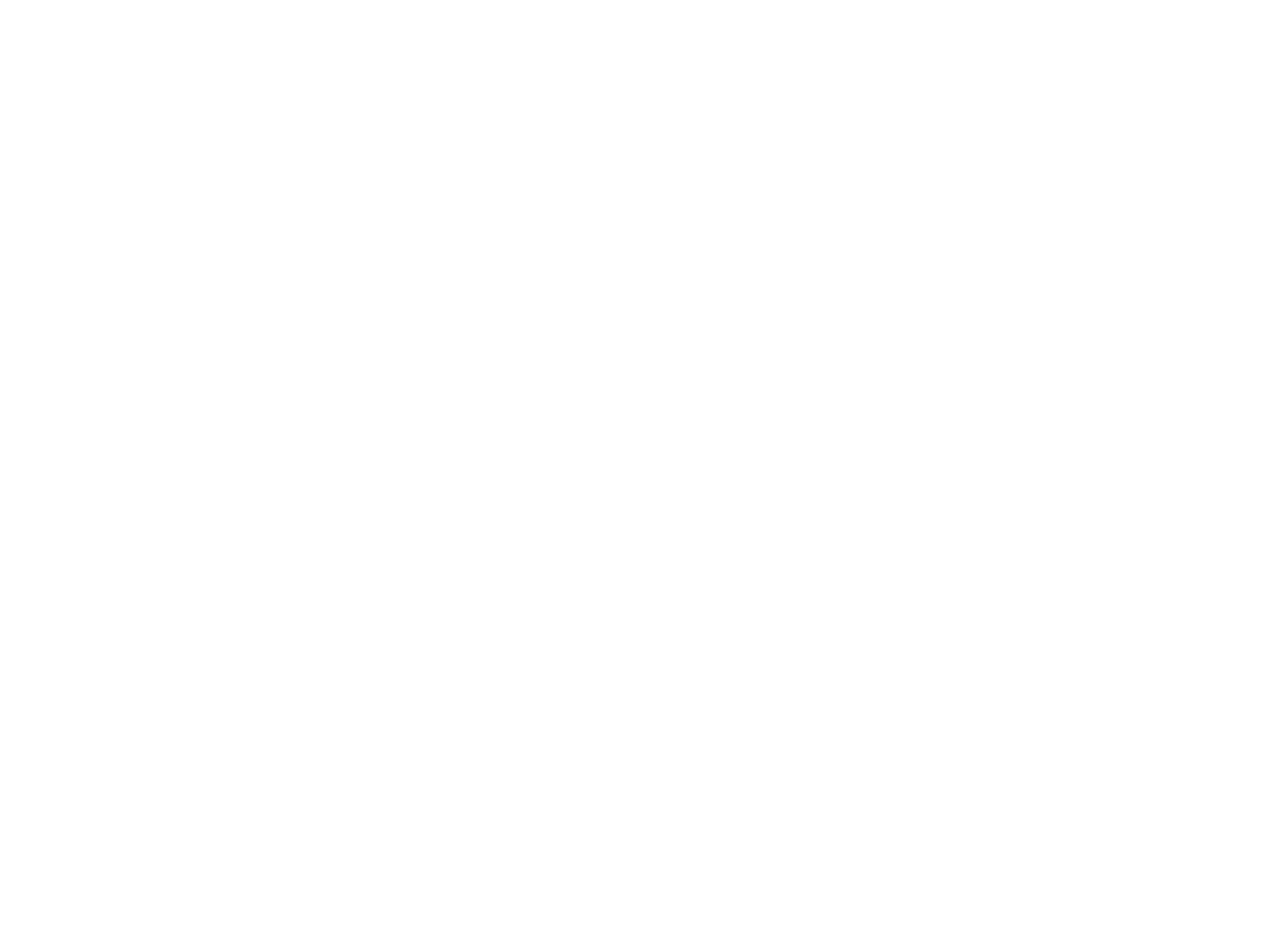
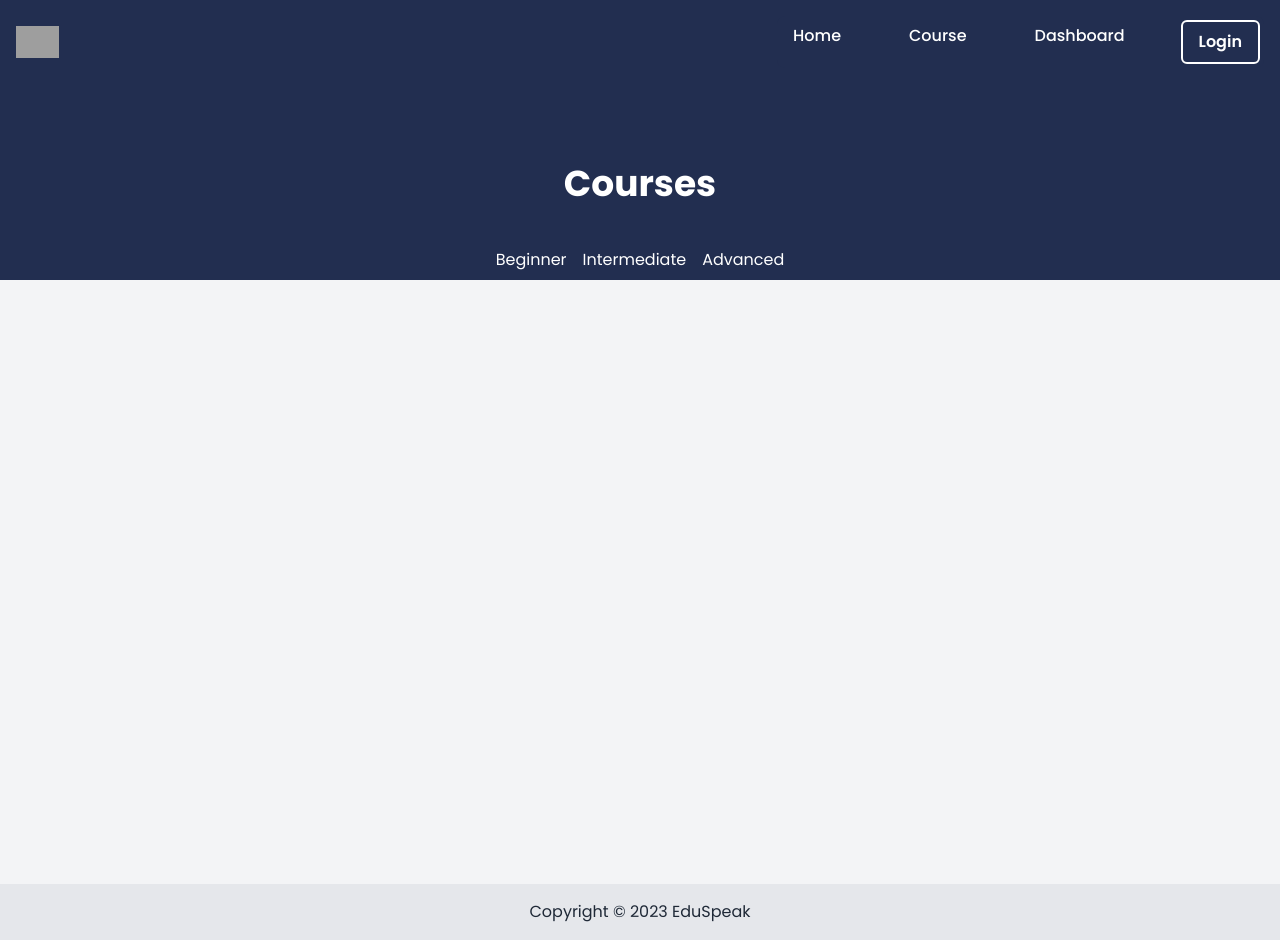
Before and after one commit to eduspeak/eduspeak-frontend, a React (Create React App) app: page /menuCourse in a window 1280 px wide. Before the commit this address had no page. Before the commit the page ends 800 px from the top, so only its background shows below. Built offline with nearby package versions, Linux system fonts and the light colour scheme; grey boxes are pictures that could not be loaded.

Commit message:
menu course

```diff
--- a/src/App.js
+++ b/src/App.js
@@ -12,6 +12,8 @@
 import History from "./pages/menuDashboard/attemptsHistory";
 import Enrolled from "./pages/menuDashboard/enrolledCourses ";
 import Upgrade from "./pages/menuDashboard/upgradeMembership";
+import MenuCourse from "./pages/menuCourse";
+import Detail from "./pages/menuDetailCourses";
 
 function App() {
   return (
@@ -23,10 +25,13 @@
         <Route path="/dashboard" element={<Dashboard />}></Route>
         <Route path="/dashboard/user" element={<DashboardUser />}></Route>
         <Route path="/dashboard/review" element={<Review />}></Route>
-        {/* Ayyash */}
+        {/* Ayyas */}
         <Route path="/dashboard/history" element={<History />} />
         <Route path="/dashboard/enrolled" element={<Enrolled />} />
+        {/* nurul */}
         <Route path="/dashboard/upgrade" element={<Upgrade />} />
+        <Route path="/menuCourse" element={<MenuCourse />} />
+        <Route path="/detail" element={<Detail />} />
       </Routes>
     </>
   );
--- /dev/null
+++ b/src/components/Footers/index.js
@@ -0,0 +1,11 @@
+function Footers() {
+  return (
+    <div>
+      <footer className="bg-gray-200 p-4 text-center  bottom-0 w-full">
+        Copyright &copy; 2023 EduSpeak
+      </footer>
+    </div>
+  );
+}
+
+export default Footers;
--- a/src/pages/menuCourse.js
+++ b/src/pages/menuCourse.js
@@ -1,12 +1,99 @@
 import Navbar from "../components/Navbar";
+import { Link } from "react-router-dom";
+import React, { useState } from "react";
+import CourseCard from "./menuCourseCard";
+import Footers from "../components/Footers";
+import dumyCourses from "../assets/gambar/dumy_courses.png";
 
-function Course() {
+const Course = () => {
+  const [hoveredIndex, setHoveredIndex] = useState(null);
+
+  const handleMouseEnter = (index) => {
+    setHoveredIndex(index);
+  };
+
+  const handleMouseLeave = () => {
+    setHoveredIndex(null);
+  };
+
+  const [activeLink, setActiveLink] = useState(null);
+
+  const handleLinkClick = (index) => {
+    setActiveLink(index);
+  };
+
+  const linkStyle = {
+    display: "inline-block",
+    borderBottom: "4px solid transparent",
+    transition: "border-bottom-color 0.2s ease-in-out",
+    margin: 0,
+    padding: "0.25rem 0.5rem",
+    borderBottomColor: "#222E50",
+  };
+
+  const linkHoverStyle = {
+    borderBottomColor: "#E9D985",
+  };
+
+  const links = ["Beginner", "Intermediate", "Advanced"];
+
   return (
-    <>
+    <div className="bg-gray-100">
       <Navbar />
-      <p>Ini Couse</p>
-    </>
+      <div className=" min-h-screen">
+        <header className="bg-[#222E50] pb-0 py-20">
+          <div className="max-w-7xl mx-auto mt-100 text-center text-white">
+            <div className="">
+              <h1 className="text-4xl font-bold text-white">Courses</h1>
+            </div>
+            <ul className="flex justify-center mt-10">
+              {links.map((link, index) => (
+                <li key={index} className="text-white">
+                  <Link to="/course">
+                    <div
+                      style={{
+                        ...linkStyle,
+                        ...(hoveredIndex === index ? linkHoverStyle : {}),
+                      }}
+                      onMouseEnter={() => handleMouseEnter(index)}
+                      onMouseLeave={handleMouseLeave}
+                      onClick={() => handleLinkClick(index)}
+                      className="text-white"
+                    >
+                      {link}{" "}
+                    </div>
+                  </Link>
+                </li>
+              ))}
+            </ul>
+          </div>
+        </header>
+        <div className="flex justify-center item-center m-10 ">
+          {activeLink === 0 && (
+            <Link to="/detail">
+              <div className="flex space-x-2 ">
+                <CourseCard
+                  className="max-w-md"
+                  title="Learning The Alphabet and Pronunciation"
+                  imageSrc={dumyCourses}
+                  description="Description for Learning The Alphabet and Pronunciation."
+                />
+                <CourseCard
+                  className="max-w-md"
+                  title="Learning The Alphabet and Pronunciation"
+                  imageSrc={dumyCourses}
+                  description="Description for Learning The Alphabet and Pronunciation."
+                />
+              </div>
+            </Link>
+          )}
+          {activeLink === 1 && <Link to="/detail"></Link>}
+          {activeLink === 2 && <Link to="/detail"></Link>}
+        </div>
+      </div>
+      <Footers />
+    </div>
   );
-}
+};
 
 export default Course;
--- /dev/null
+++ b/src/pages/menuCourseCard.js
@@ -0,0 +1,80 @@
+import React from "react";
+
+const CourseCard = ({ title, imageSrc, description }) => {
+  return (
+    <div class="max-w-md">
+      <div className="relative shadow dark:bg-gray-800 dark:border-gray-700">
+        <img class="w-full h-auto rounded-lg " src={imageSrc} alt={title} />
+        <div className="bg-[#222E50] max-w-[70px] h-[24px] p-2 space-x-1 items-center justify-center flex rounded-lg absolute bottom-0 right-0">
+          <svg
+            className="w-4 h-4 text-yellow-300"
+            aria-hidden="true"
+            xmlns="http://www.w3.org/2000/svg"
+            fill="currentColor"
+            viewBox="0 0 22 20"
+          >
+            <path d="M20.924 7.625a1.523 1.523 0 0 0-1.238-1.044l-5.051-.734-2.259-4.577a1.534 1.534 0 0 0-2.752 0L7.365 5.847l-5.051.734A1.535 1.535 0 0 0 1.463 9.2l3.656 3.563-.863 5.031a1.532 1.532 0 0 0 2.226 1.616L11 17.033l4.518 2.375a1.534 1.534 0 0 0 2.226-1.617l-.863-5.03L20.537 9.2a1.523 1.523 0 0 0 .387-1.575Z" />
+          </svg>
+          <span className="ml-1 text-white text-sm font-semibold">4,6</span>
+        </div>
+      </div>
+      <div class="p-5">
+        <h5 class="mb-2 text-2xl font-bold tracking-tight text-gray-900 dark:text-white max-w-md">
+          {title}
+        </h5>
+        <p class="mb-3 font-normal text-gray-700 dark:text-gray-400">{description}</p>
+        <div className="flex space-x-2">
+          <div className="flex space-x-2">
+            <svg
+              width="24"
+              height="24"
+              viewBox="0 0 24 24"
+              fill="none"
+              xmlns="http://www.w3.org/2000/svg"
+            >
+              <g opacity="0.8">
+                <path
+                  d="M12 8V12L15 15L12 8ZM21 12C21 13.1819 20.7672 14.3522 20.3149 15.4442C19.8626 16.5361 19.1997 17.5282 18.364 18.364C17.5282 19.1997 16.5361 19.8626 15.4442 20.3149C14.3522 20.7672 13.1819 21 12 21C10.8181 21 9.64778 20.7672 8.55585 20.3149C7.46392 19.8626 6.47177 19.1997 5.63604 18.364C4.80031 17.5282 4.13738 16.5361 3.68508 15.4442C3.23279 14.3522 3 13.1819 3 12C3 9.61305 3.94821 7.32387 5.63604 5.63604C7.32387 3.94821 9.61305 3 12 3C14.3869 3 16.6761 3.94821 18.364 5.63604C20.0518 7.32387 21 9.61305 21 12Z"
+                  stroke="black"
+                  stroke-width="1.5"
+                  stroke-linecap="round"
+                  stroke-linejoin="round"
+                />
+              </g>
+            </svg>
+            <span>4,5 Jam</span>
+          </div>
+          <div className="flex space-x-2">
+            <svg
+              width="24"
+              height="24"
+              viewBox="0 0 24 24"
+              fill="none"
+              xmlns="http://www.w3.org/2000/svg"
+            >
+              <g opacity="0.8">
+                <path
+                  d="M14.752 11.1683L11.555 9.03632C11.4043 8.93574 11.229 8.87802 11.048 8.86932C10.867 8.86062 10.687 8.90126 10.5274 8.98691C10.3677 9.07256 10.2342 9.2 10.1414 9.35559C10.0485 9.51119 9.99961 9.6891 10 9.87032V14.1333C9.99998 14.3144 10.0491 14.492 10.1421 14.6473C10.2352 14.8026 10.3686 14.9298 10.5282 15.0152C10.6879 15.1006 10.8677 15.1411 11.0485 15.1323C11.2293 15.1235 11.4044 15.0658 11.555 14.9653L14.752 12.8333C14.889 12.742 15.0013 12.6183 15.0789 12.4731C15.1566 12.328 15.1972 12.1659 15.1972 12.0013C15.1972 11.8367 15.1566 11.6746 15.0789 11.5295C15.0013 11.3844 14.889 11.2606 14.752 11.1693V11.1683Z"
+                  stroke="black"
+                  stroke-width="1.5"
+                  stroke-linecap="round"
+                  stroke-linejoin="round"
+                />
+                <path
+                  d="M21 12C21 13.1819 20.7672 14.3522 20.3149 15.4442C19.8626 16.5361 19.1997 17.5282 18.364 18.364C17.5282 19.1997 16.5361 19.8626 15.4442 20.3149C14.3522 20.7672 13.1819 21 12 21C10.8181 21 9.64778 20.7672 8.55585 20.3149C7.46392 19.8626 6.47177 19.1997 5.63604 18.364C4.80031 17.5282 4.13738 16.5361 3.68508 15.4442C3.23279 14.3522 3 13.1819 3 12C3 9.61305 3.94821 7.32387 5.63604 5.63604C7.32387 3.94821 9.61305 3 12 3C14.3869 3 16.6761 3.94821 18.364 5.63604C20.0518 7.32387 21 9.61305 21 12Z"
+                  stroke="black"
+                  stroke-width="1.5"
+                  stroke-linecap="round"
+                  stroke-linejoin="round"
+                />
+              </g>
+            </svg>
+            <span>20 Video</span>
+          </div>
+        </div>
+      </div>
+    </div>
+  );
+};
+
+export default CourseCard;
```
Also changed, not shown: src/assets/icon/jam.svg (added), src/assets/icon/video.svg (added).
